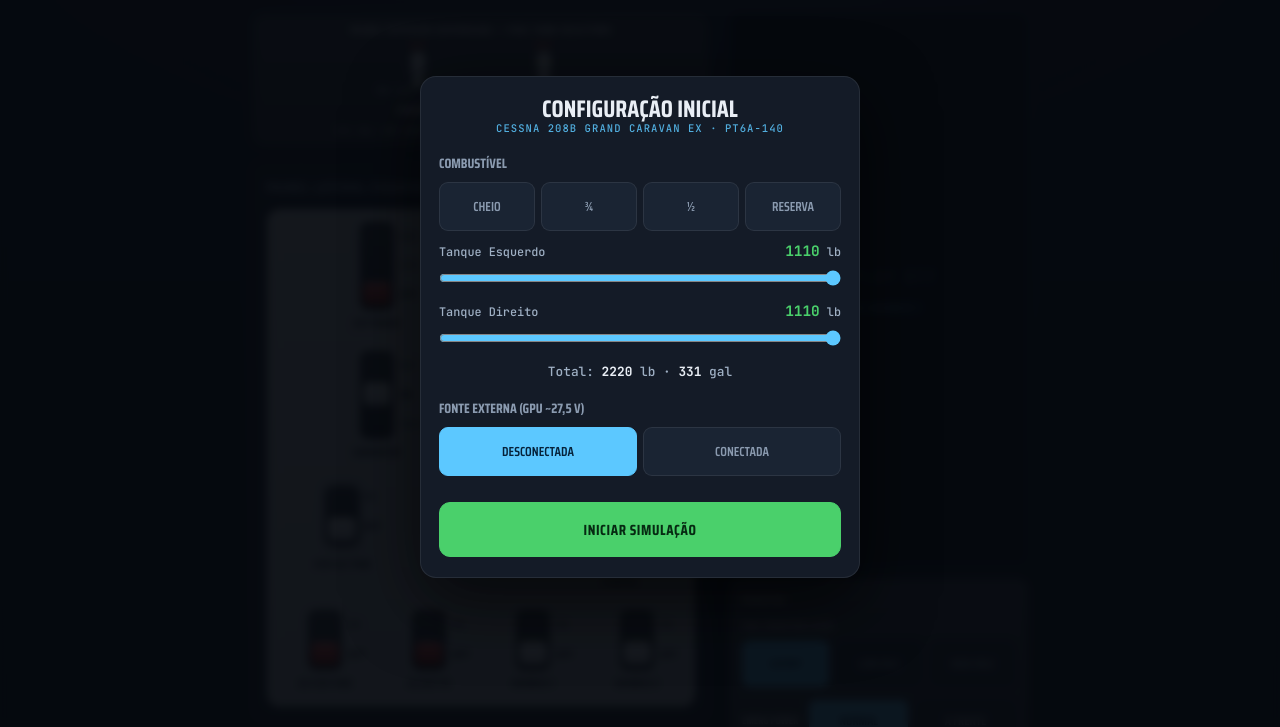
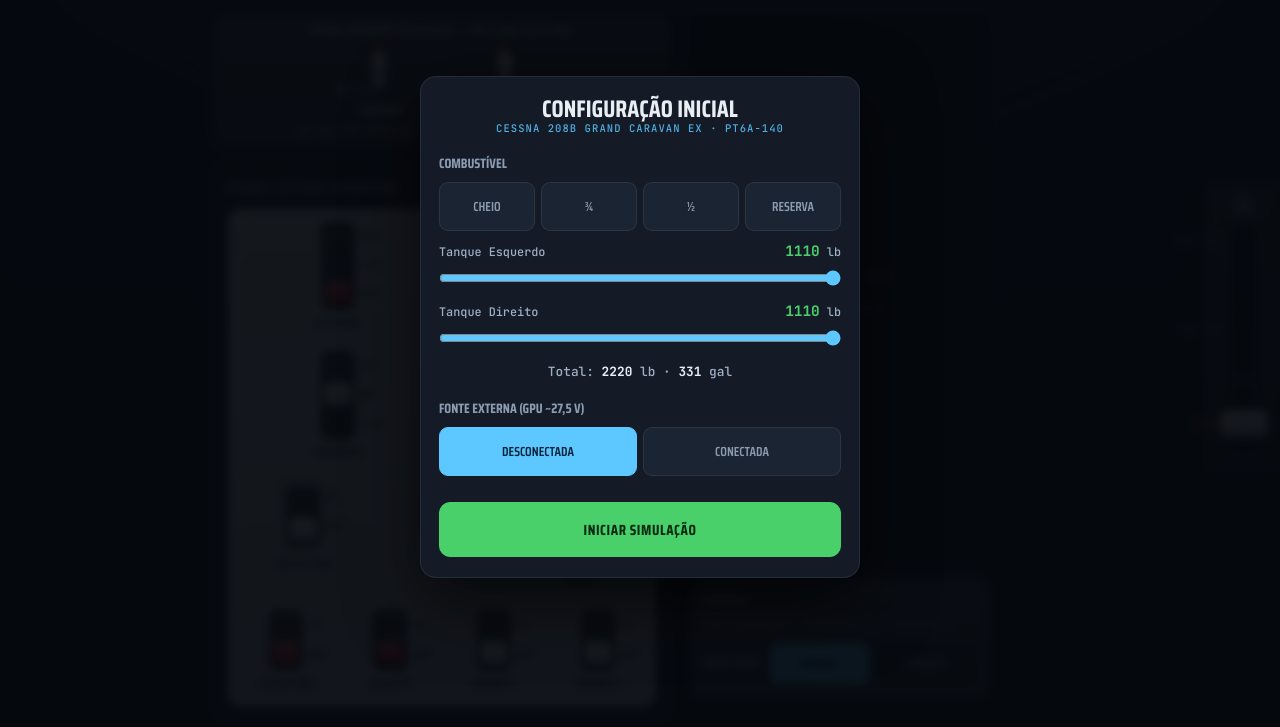
Before and after one commit to giisampaio/start-up-simulator-c208ex, a website built with Vite: page index.html in a window 1280 px wide. Shown: the part 73-800 px from the top of the page. Built offline with nearby package versions, Linux system fonts and the light colour scheme.

Commit message:
Manete FUEL CONDITION em vetor, fixa a direita (sempre visivel)
- Manete arrastavel (pointer) com 3 detentes CUTOFF/LOW IDLE/HIGH IDLE, snap e gate
  no CUTOFF (so vai a CUTOFF puxando bem pra baixo); clicar nos rotulos tambem posiciona
- Fixa na lateral direita da tela (position:fixed), sempre visivel; reservei faixa
  no body (padding-right) p/ nao cobrir o conteudo
- Removidos os botoes de FUEL CONDITION do pedestal (a manete e o controle agora);
  EMERG POWER continua no pedestal
- Logica refatorada em setFuelCondition() (preserva o 'introduzindo combustivel', cutoff, etc.)

Co-Authored-By: Claude Opus 4.8 <noreply@anthropic.com>

```diff
--- a/index.html
+++ b/index.html
@@ -70,8 +70,7 @@
 
     <div class="pedestal">
       <div class="ped-title">Pedestal</div>
-      <div style="font-family:'Saira Condensed';font-weight:600;text-transform:uppercase;font-size:.7rem;color:#cdd4dd;margin-bottom:5px">Fuel Condition Lever</div>
-      <div class="fcl" id="fcl"><button data-fcl="CUTOFF">Cutoff</button><button data-fcl="LOW">Low Idle</button><button data-fcl="HIGH">High Idle</button></div>
+      <div style="font-family:'JetBrains Mono',monospace;font-size:.64rem;color:#9fb0c4;margin-bottom:10px">Fuel Condition → manete fixa à direita ▸</div>
       <div class="ped-emerg" id="emergSlot"></div>
     </div>
   </div><!-- /colR -->
@@ -138,6 +137,19 @@
   </div>
 </div>
 
+<!-- MANETE FUEL CONDITION (fixa à direita, sempre visível) -->
+<div class="fclever" id="fclever">
+  <div class="fcl-title">Fuel<br>Cond</div>
+  <div class="fcl-track" id="fcl-track">
+    <div class="fcl-slot"></div>
+    <div class="fcl-gate"></div>
+    <div class="fcl-det fcl-det-high" data-fc="HIGH"><span>HIGH IDLE</span></div>
+    <div class="fcl-det fcl-det-low" data-fc="LOW"><span>LOW IDLE</span></div>
+    <div class="fcl-det fcl-det-cut" data-fc="CUTOFF"><span>CUTOFF</span></div>
+    <div class="fcl-handle" id="fcl-handle"></div>
+  </div>
+</div>
+
 <script type="module" src="/src/main.ts"></script>
 </body>
 </html>
--- a/src/main.ts
+++ b/src/main.ts
@@ -26,7 +26,7 @@ function reset(){
     fuelNgAtIntro:null,oilAtIntro:null,boostAtIntro:null,emergAtStart:null,pwrAtStart:null,selsAtStart:null,ngAtStarterCut:null,idleITT:null,
     log:[],firedHot:false,firedIdle:false,finished:false})
   S.ITT=15;S.oilTemp=15;S.spike=15
-  renderSwitches();renderSelectors();renderEmerg();renderFcl();renderOat();renderGpu()
+  renderSwitches();renderSelectors();renderEmerg();renderFclever();renderOat();renderGpu()
   document.getElementById('verdict')!.className='verdict';document.getElementById('log')!.innerHTML=''
   logMsg('Pronto. Abra as seletoras (overhead), ligue a bateria e siga o fluxo.','')
 }
@@ -85,7 +85,30 @@ function renderEmerg(){document.getElementById('emergSlot')!.innerHTML=
   `<button data-emerg="FWD" style="flex:1;font-family:'Saira Condensed';font-weight:600;font-size:.78rem;padding:11px;border-radius:8px;border:1px solid #1b1f25;background:${S.emergPwr==='FWD'?'var(--red)':'#222a34'};color:${S.emergPwr==='FWD'?'#3a0c0a':'#aeb7c2'};cursor:pointer">À FRENTE</button></div>`}
 function renderSelectors(){document.getElementById('selectors')!.innerHTML=['L','R'].map(s=>{const on=S['sel'+s]==='ON';const side=s==='L'?'left':'right'
   return `<div class="fs"><div class="sel-dial ${side} ${on?'on':''}" data-sel="${s}"><span class="sel-lbl sel-off">OFF</span><span class="sel-lbl sel-on">ON·165</span><div class="lever"></div><div class="pivot"></div></div><div class="fs-name">${s==='L'?'Esquerda':'Direita'}</div></div>`}).join('')}
-function renderFcl(){document.querySelectorAll('#fcl button').forEach(b=>(b as HTMLElement).classList.toggle('active',(b as HTMLElement).dataset.fcl===S.fuelCondition))}
+const FC_POS:any={HIGH:7,LOW:45,CUTOFF:85}  // posição da manete (% do topo do trilho)
+function renderFclever(){const h=document.getElementById('fcl-handle');if(h)h.style.top=FC_POS[S.fuelCondition]+'%'
+  document.querySelectorAll('#fclever [data-fc]').forEach(el=>(el as HTMLElement).classList.toggle('act',(el as HTMLElement).dataset.fc===S.fuelCondition))}
+function setFuelCondition(v:string){
+  if(v==='LOW'||v==='HIGH'){
+    if(!S.lit&&S.fuelNgAtIntro===null){S.fuelNgAtIntro=S.Ng;S.oilAtIntro=S.oilPsi;S.boostAtIntro=S.fuelBoost;logMsg('FUEL CONDITION → '+(v==='LOW'?'LOW IDLE':'HIGH IDLE')+' — introduzindo combustível',S.Ng>=12?'':'e-bad')}
+    else logMsg('FUEL CONDITION → '+(v==='LOW'?'LOW IDLE':'HIGH IDLE'),'')
+    S.fuelCondition=v
+  } else {
+    logMsg('FUEL CONDITION → CUTOFF',S.lit?'e-warn':'');if(S.lit){S.lit=false;logMsg('Combustível cortado — motor desliga','e-warn')}S.fuelCondition='CUTOFF'
+  }
+  renderFclever()
+}
+// manete arrastável (com gate no CUTOFF)
+;(function setupFclever(){const track=document.getElementById('fcl-track'),handle=document.getElementById('fcl-handle');if(!track||!handle)return
+  const frac=(e:any)=>{const r=track.getBoundingClientRect();return Math.max(0.04,Math.min(0.93,(e.clientY-r.top)/r.height))}
+  const nearest=(f:number)=> f>0.70?'CUTOFF':(f<0.26?'HIGH':'LOW')  // gate: só vai a CUTOFF puxando bem pra baixo
+  let drag=false
+  handle.addEventListener('pointerdown',(e:any)=>{e.preventDefault();ensureAudio();drag=true;handle.classList.add('grabbing');try{handle.setPointerCapture(e.pointerId)}catch(_){}})
+  handle.addEventListener('pointermove',(e:any)=>{if(!drag)return;handle.style.top=(frac(e)*100)+'%'})
+  const end=(e:any)=>{if(!drag)return;drag=false;handle.classList.remove('grabbing');setFuelCondition(nearest(frac(e)))}
+  handle.addEventListener('pointerup',end);handle.addEventListener('pointercancel',end)
+  document.querySelectorAll('#fclever [data-fc]').forEach(el=>el.addEventListener('click',()=>{ensureAudio();setFuelCondition((el as HTMLElement).dataset.fc!)}))
+})()
 function renderOat(){document.querySelectorAll('#oatseg button').forEach(b=>(b as HTMLElement).classList.toggle('active',parseFloat((b as HTMLElement).dataset.v!)===S.oat))}
 
 function setSw(k:string,v:string){ensureAudio()
@@ -128,9 +151,7 @@ document.getElementById('selectors')!.addEventListener('click',e=>{const l=(e.ta
   const s=l.dataset.sel!;S['sel'+s]=S['sel'+s]==='ON'?'OFF':'ON';l.classList.toggle('on',S['sel'+s]==='ON');logMsg('Seletora '+(s==='L'?'esquerda':'direita')+' → '+S['sel'+s],S['sel'+s]==='ON'?'':'e-warn')})
 document.getElementById('emergSlot')!.addEventListener('click',e=>{const b=(e.target as HTMLElement).closest('[data-emerg]') as HTMLElement;if(!b)return;ensureAudio()
   S.emergPwr=b.dataset.emerg;logMsg('Emerg Power → '+(S.emergPwr==='NORMAL'?'NORMAL':'À FRENTE'),S.emergPwr==='NORMAL'?'':'e-bad');renderEmerg()})
-document.getElementById('fcl')!.addEventListener('click',e=>{const b=(e.target as HTMLElement).closest('[data-fcl]') as HTMLElement;if(!b)return;ensureAudio();const v=b.dataset.fcl!
-  if(v==='LOW'||v==='HIGH'){if(!S.lit&&S.fuelNgAtIntro===null){S.fuelNgAtIntro=S.Ng;S.oilAtIntro=S.oilPsi;S.boostAtIntro=S.fuelBoost;logMsg('FUEL CONDITION → '+(v==='LOW'?'LOW IDLE':'HIGH IDLE')+' — introduzindo combustível',S.Ng>=12?'':'e-bad')}else logMsg('FUEL CONDITION → '+(v==='LOW'?'LOW IDLE':'HIGH IDLE'),'');S.fuelCondition=v}
-  else{logMsg('FUEL CONDITION → CUTOFF',S.lit?'e-warn':'');if(S.lit){S.lit=false;logMsg('Combustível cortado — motor desliga','e-warn')}S.fuelCondition='CUTOFF'}renderFcl()})
+// (FUEL CONDITION agora é a manete fixa à direita — ver setupFclever / setFuelCondition)
 document.getElementById('oatseg')!.addEventListener('click',e=>{const b=(e.target as HTMLElement).closest('button') as HTMLElement;if(!b)return;ensureAudio();S.oat=parseFloat(b.dataset.v!);if(!S.lit){S.ITT=S.oat;S.oilTemp=S.oat;S.spike=S.oat}renderOat()})
 function renderGpu(){document.querySelectorAll('#gpuseg button').forEach(b=>(b as HTMLElement).classList.toggle('active',(((b as HTMLElement).dataset.gpu==='on')===S.gpuConnected)))}
 document.getElementById('gpuseg')!.addEventListener('click',e=>{const b=(e.target as HTMLElement).closest('button') as HTMLElement;if(!b)return;ensureAudio();const on=b.dataset.gpu==='on';if(on!==S.gpuConnected){S.gpuConnected=on;logMsg('Fonte externa (GPU) '+(on?'CONECTADA (~27,5 V) — selecione EXT POWER em BUS/STARTER':'desconectada'),on?'e-good':'e-warn')}renderGpu()})
--- a/src/style.css
+++ b/src/style.css
@@ -9,6 +9,7 @@ body{
   font-family:'Hanken Grotesk',system-ui,sans-serif;
   background:radial-gradient(1200px 600px at 50% -10%,#16243a 0%,transparent 60%),linear-gradient(180deg,var(--bg2),var(--bg));
   background-attachment:fixed;color:var(--text);font-size:15px;-webkit-font-smoothing:antialiased;
+  padding-right:calc(78px + env(safe-area-inset-right)); /* faixa reservada p/ a manete FUEL CONDITION */
 }
 .app{max-width:1120px;margin:0 auto;padding:10px 12px calc(40px + env(safe-area-inset-bottom));display:flex;flex-direction:column;gap:12px;}
 /* mobile: os wrappers somem (display:contents) e ordenamos os blocos individuais:
@@ -180,3 +181,24 @@ h1{font-family:'Saira Condensed',sans-serif;font-weight:700;font-size:1.7rem;tex
 .init-total b{color:var(--text);}
 .initcard .seg{margin-bottom:2px;}
 .initcard .btn{width:100%;margin-top:8px;padding:15px;}
+
+/* ---------- MANETE FUEL CONDITION (fixa à direita) ---------- */
+.fclever{position:fixed;top:50%;right:0;transform:translateY(-50%);z-index:60;width:74px;
+  background:linear-gradient(180deg,#2b3037,#171c22);border:1px solid #0e1217;border-left:2px solid #3a4250;
+  border-radius:12px 0 0 12px;padding:10px 8px;box-shadow:-6px 0 20px rgba(0,0,0,.5);
+  display:flex;flex-direction:column;align-items:center;gap:8px;}
+.fcl-title{font-family:'Saira Condensed',sans-serif;font-weight:700;text-transform:uppercase;font-size:.62rem;letter-spacing:.06em;color:#cdd4dd;text-align:center;line-height:1.05;}
+.fcl-track{position:relative;width:28px;height:236px;border-radius:16px;background:linear-gradient(180deg,#0b1018,#10161e);border:1px solid #05070a;box-shadow:inset 0 0 8px rgba(0,0,0,.75);}
+.fcl-slot{position:absolute;left:50%;top:10px;bottom:10px;width:4px;margin-left:-2px;background:#05070a;border-radius:3px;}
+.fcl-gate{position:absolute;left:-3px;right:-3px;top:66%;border-top:2px dashed #46505f;}
+.fcl-det{position:absolute;right:33px;transform:translateY(-50%);white-space:nowrap;font-family:'JetBrains Mono',monospace;font-size:.56rem;color:#7d8a99;cursor:pointer;text-align:right;padding:3px 0;}
+.fcl-det.act{color:#fff;font-weight:700;}
+.fcl-det-high{top:7%;}.fcl-det-low{top:45%;}.fcl-det-cut{top:85%;color:#c2554e;}
+.fcl-det-cut.act{color:var(--red);}
+.fcl-handle{position:absolute;left:50%;top:85%;width:48px;height:28px;margin-left:-24px;margin-top:-14px;
+  background:linear-gradient(180deg,#fbfcfd,#a7afb9);border:1px solid #767e88;border-radius:7px;
+  box-shadow:0 3px 7px rgba(0,0,0,.6),inset 0 1px 0 #fff;cursor:grab;touch-action:none;
+  transition:top .18s cubic-bezier(.3,1.3,.5,1);}
+.fcl-handle::after{content:'';position:absolute;left:9px;right:9px;top:50%;height:7px;margin-top:-4px;border-top:1px solid #868e98;border-bottom:1px solid #868e98;}
+.fcl-handle.grabbing{transition:none;cursor:grabbing;}
+@media(max-width:560px){.fcl-track{height:200px;}}
```
